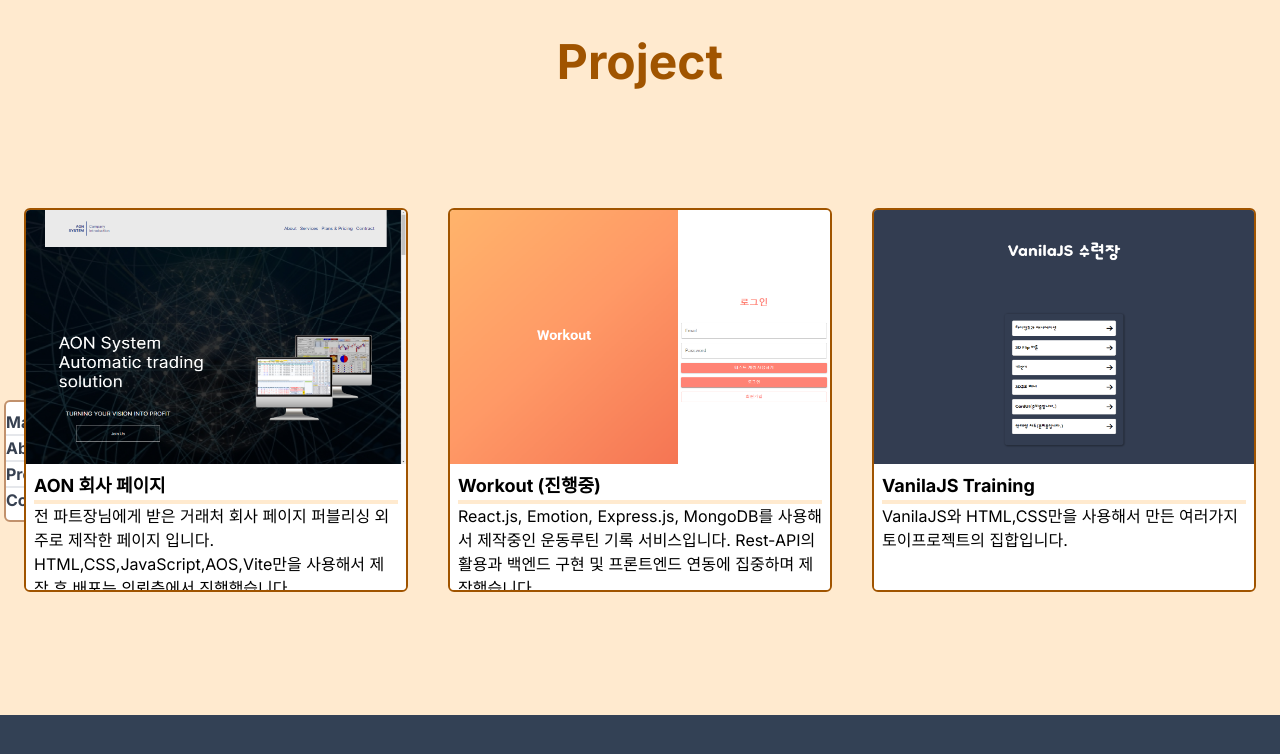
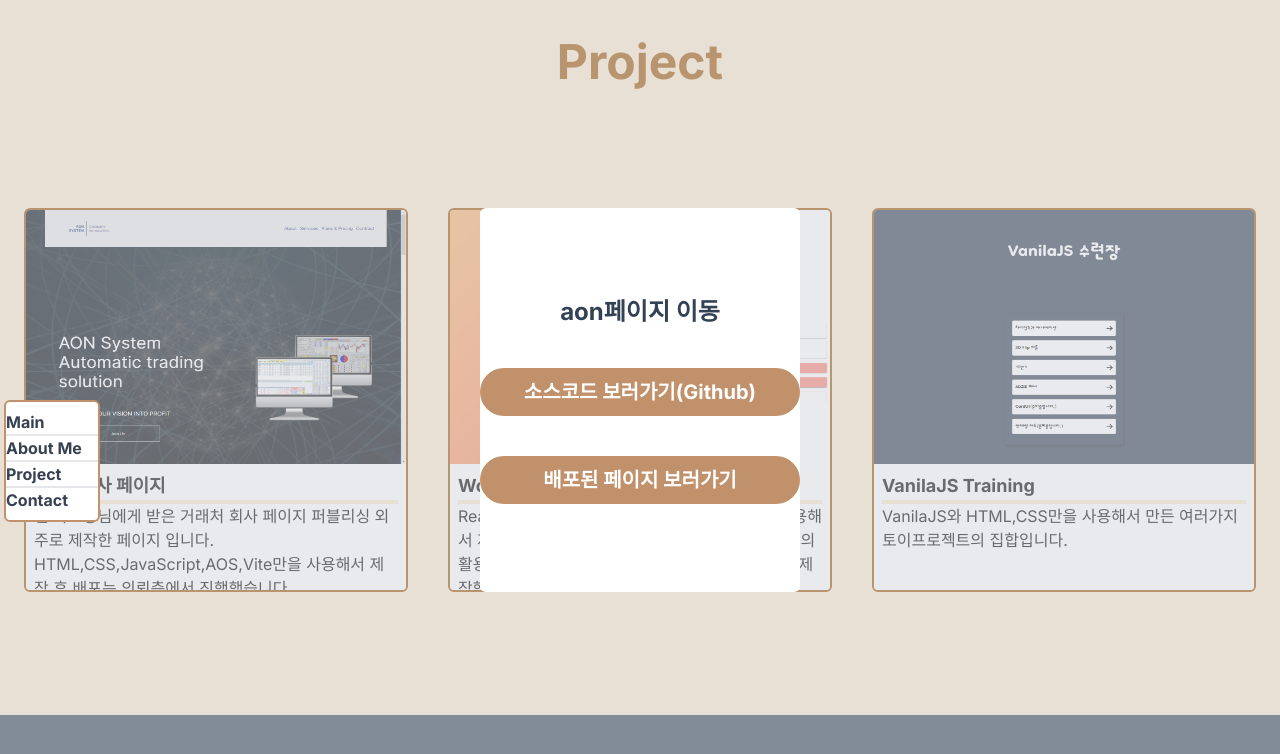
Before and after one commit to KMS9612/PersonalPage, a Next.js app: page / in a window 1280 px wide. Both pictures are taken after a click on the element 216 px from the left and 2085 px from the top of the page. Shown: the part 1685-2439 px from the top of the page. Built offline with nearby package versions, Linux system fonts and the light colour scheme.

Commit message:
프로젝트 이동 Modal완성

```diff
--- a/app/component/main_card.tsx
+++ b/app/component/main_card.tsx
@@ -1,15 +1,18 @@
 import Image from "next/image";
+import { MouseEvent } from "react";
 
 export default function Main_Card({
   name,
   subText,
   src,
   route,
+  handleModal,
 }: {
   name: string;
   subText: string;
   src: string;
   route: string;
+  handleModal: (e: MouseEvent<HTMLDivElement>) => void;
 }) {
   const onClickRouteProject = (route: string) => {
     window.open(route);
@@ -18,7 +21,7 @@ export default function Main_Card({
     <div
       className="w-96 h-96 border-2 flex flex-col border-brown rounded-md overflow-hidden cursor-pointer"
       data-aos="fade-up"
-      onClick={() => onClickRouteProject(route)}
+      onClick={handleModal}
     >
       <div className="relative w-full h-4/6 bg-gray-600">
         <Image
--- a/app/component/main_project.tsx
+++ b/app/component/main_project.tsx
@@ -1,10 +1,12 @@
-import { MutableRefObject } from "react";
+import { MouseEvent, MutableRefObject } from "react";
 import Main_Card from "./main_card";
 
 export default function Main_Project({
   targetProject,
+  handleModal,
 }: {
   targetProject: MutableRefObject<null>;
+  handleModal: (e: MouseEvent<HTMLDivElement>) => void;
 }) {
   const projectArr = [
     {
@@ -41,6 +43,7 @@ export default function Main_Project({
       <div className="w-full flex justify-center gap-10">
         {projectArr.map((e) => (
           <Main_Card
+            handleModal={handleModal}
             name={e.name}
             subText={e.describe}
             src={e.src}
--- a/app/component/modal_project.tsx
+++ b/app/component/modal_project.tsx
@@ -1,11 +1,77 @@
-export default function Modal_Project() {
+import { Dispatch, MouseEvent, SetStateAction, useState } from "react";
+
+interface IInnerObject {
+  git: string;
+  path: string;
+}
+interface ITargetObject {
+  aon: IInnerObject;
+  workout: IInnerObject;
+  vanilajs: IInnerObject;
+  [key: string]: IInnerObject;
+}
+
+export default function Modal_Project({
+  isOpen,
+  setIsOpen,
+  target,
+}: {
+  isOpen: Boolean;
+  setIsOpen: Dispatch<SetStateAction<Boolean>>;
+  target: string;
+}) {
+  const [targetObj, setTargetObj] = useState<ITargetObject>({
+    aon: {
+      git: "https://github.com/KMS9612/aon_system",
+      path: "https://aon-system.vercel.app/",
+    },
+    workout: {
+      git: "https://github.com/KMS9612/workout-react",
+      path: "https://workout-react.vercel.app/",
+    },
+    vanilajs: {
+      git: "https://github.com/KMS9612/VanilaJS_training",
+      path: "https://kmsvanilajs.vercel.app/",
+    },
+  });
+
+  const onClickMoveToPage = (e: MouseEvent<HTMLButtonElement>) => {
+    if (e.currentTarget.innerText === "소스코드 보러가기(Github)") {
+      window.open(targetObj[target].git);
+    } else {
+      window.open(targetObj[target].path);
+    }
+  };
   return (
-    <div>
-      Github
-      <br />
-      Notion
-      <br />
-      Page
+    <div
+      className={`${
+        isOpen ? "flex" : "hidden"
+      } absolute w-full h-full z-10 bg-gray-300/50`}
+      onClick={() => setIsOpen(false)}
+    >
+      <div
+        className={`${
+          isOpen ? "block" : "hidden"
+        } fixed w-1/4 h-96 rounded-md top-1/2 left-1/2 flex justify-center items-center transform -translate-x-1/2 -translate-y-1/2 bg-white opacity-100 p-10`}
+      >
+        <div className="flex flex-col gap-10">
+          <span className="text-center text-2xl font-bold text-slate-700">
+            {target}페이지 이동
+          </span>
+          <button
+            onClick={onClickMoveToPage}
+            className="bg-secBrown rounded-full text-white text-xl font-bold w-80 h-12"
+          >
+            소스코드 보러가기(Github)
+          </button>
+          <button
+            onClick={onClickMoveToPage}
+            className="bg-secBrown rounded-full text-white text-xl font-bold w-80 h-12"
+          >
+            배포된 페이지 보러가기
+          </button>
+        </div>
+      </div>
     </div>
   );
 }
--- a/app/component/sidebar.tsx
+++ b/app/component/sidebar.tsx
@@ -6,7 +6,7 @@ export default function SideBar({
   onClickSideMenu: (e: MouseEvent<HTMLLIElement>) => void;
 }) {
   return (
-    <div className="fixed w-24 border-2 border-secBrown rounded-md top-1/2 left-1 py-2 bg-white">
+    <div className="fixed w-24 border-2 border-secBrown rounded-md top-1/2 left-1 py-2 bg-white z-20">
       <ul className="divide-y-2 font-bold text-gray-700">
         <li
           onClick={onClickSideMenu}
--- a/app/page.tsx
+++ b/app/page.tsx
@@ -1,10 +1,17 @@
 "use client";
 import Main_Header from "@/app/component/main_head";
-import { MouseEvent, MutableRefObject, useEffect, useRef } from "react";
+import {
+  MouseEvent,
+  MutableRefObject,
+  useEffect,
+  useRef,
+  useState,
+} from "react";
 import Main_AboutMe from "./component/main_aboutme";
 import Aos from "aos";
 import Main_Project from "./component/main_project";
 import SideBar from "./component/sidebar";
+import Modal_Project from "./component/modal_project";
 
 interface IRefMap {
   Main: MutableRefObject<null>;
@@ -15,6 +22,9 @@ interface IRefMap {
 }
 
 export default function Home() {
+  const [isOpen, setIsOpen] = useState<Boolean>(false);
+  const [modalTarget, setModalTarget] = useState<string>("");
+
   useEffect(() => {
     Aos.init({
       duration: 600,
@@ -50,12 +60,32 @@ export default function Home() {
         behavior: "smooth",
       });
   };
+
+  const handleModal = (e: MouseEvent<HTMLDivElement>) => {
+    const target = e.currentTarget;
+    const str = target.innerText;
+    if (str.includes("AON")) {
+      setModalTarget("aon");
+    }
+    if (str.includes("Workout")) {
+      setModalTarget("workout");
+    }
+    if (str.includes("Vanila")) {
+      setModalTarget("vanilajs");
+    }
+    setIsOpen(true);
+  };
   return (
     <div className="w-100 h-100 flex flex-col justify-center items-center">
+      <Modal_Project
+        isOpen={isOpen}
+        setIsOpen={setIsOpen}
+        target={modalTarget}
+      />
       <SideBar onClickSideMenu={onClickSideMenu} />
       <Main_Header targetMain={refMap.Main} onClickWheel={onClickWheel} />
       <Main_AboutMe targetAboutMe={refMap["About Me"]} />
-      <Main_Project targetProject={refMap.Project} />
+      <Main_Project targetProject={refMap.Project} handleModal={handleModal} />
       <footer
         ref={refMap.Contact}
         className="w-full h-48 bg-slate-700 flex justify-center items-center gap-24 text-white font-bold"
```
